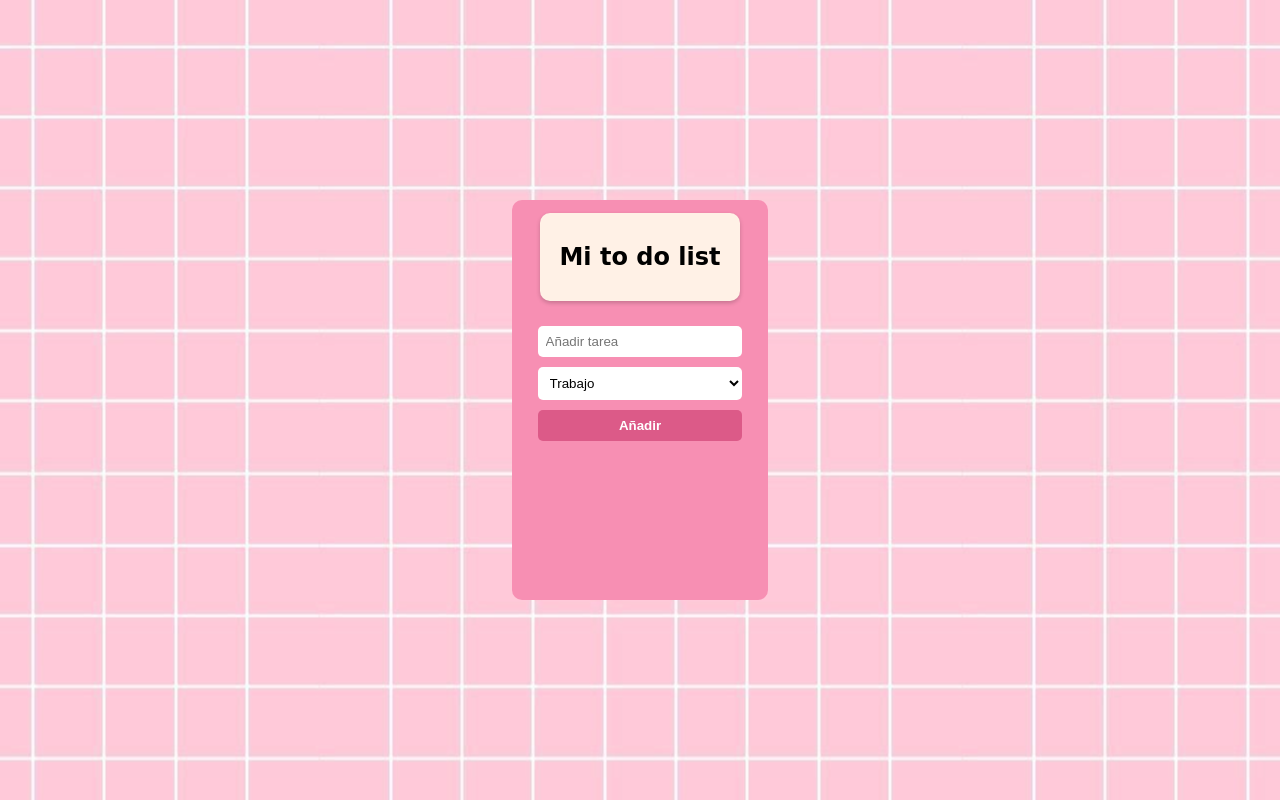
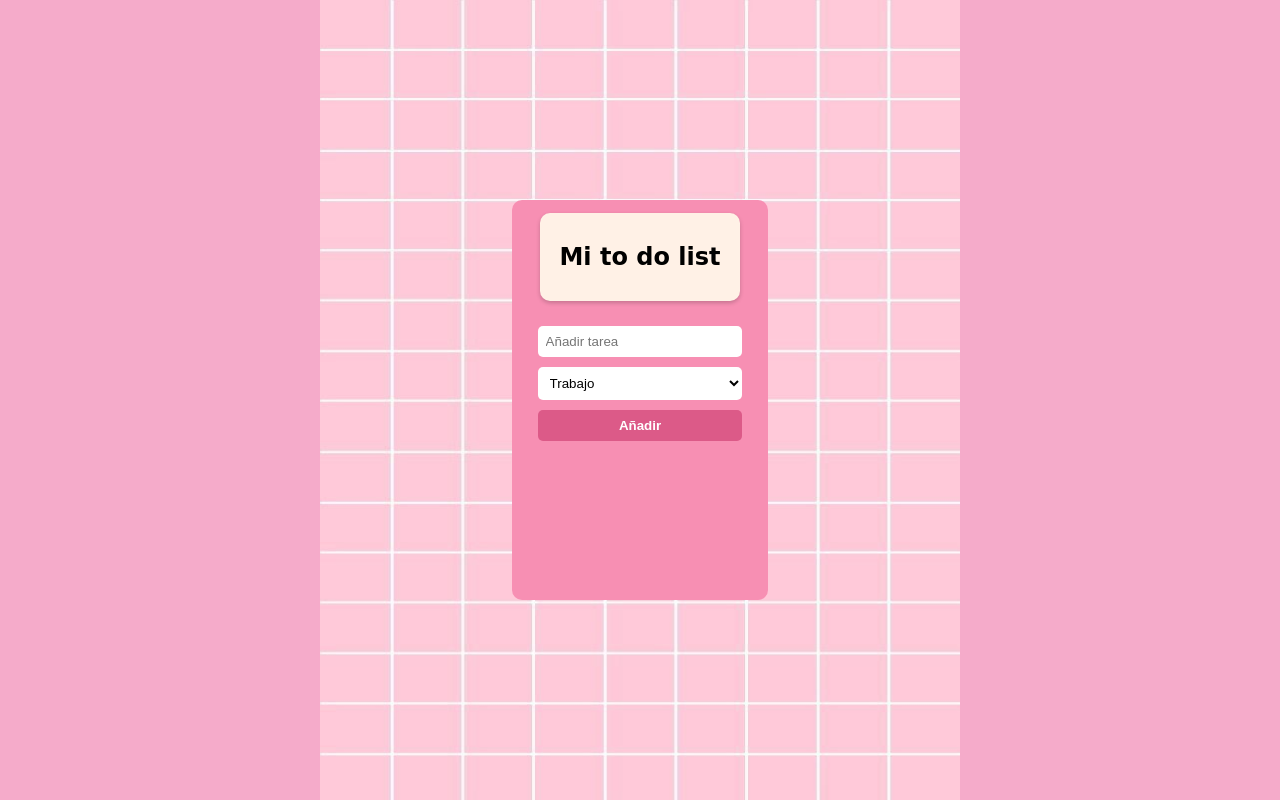
Before and after one commit to Melanyrc19/Lista-de-tareas, a plain HTML site: page index.html in a window 1280 px wide. Drawn offline with Linux system fonts and the light colour scheme.

Commit message:
modificacion de fondo

```diff
--- a/styles/style.css
+++ b/styles/style.css
@@ -1,8 +1,10 @@
 body {
     margin: 0;
     padding: 0;
-    background: url(✨rosa✨.jpg) repeat center center fixed;
+    background: url(✨rosa✨.jpg) no-repeat center center fixed;
     display: flex;
+    background-color: rgba(243, 146, 186, 0.764);
+    background-size: 50% 100%;
     align-items: center;
     justify-content: center;
     height: 100vh;
```
